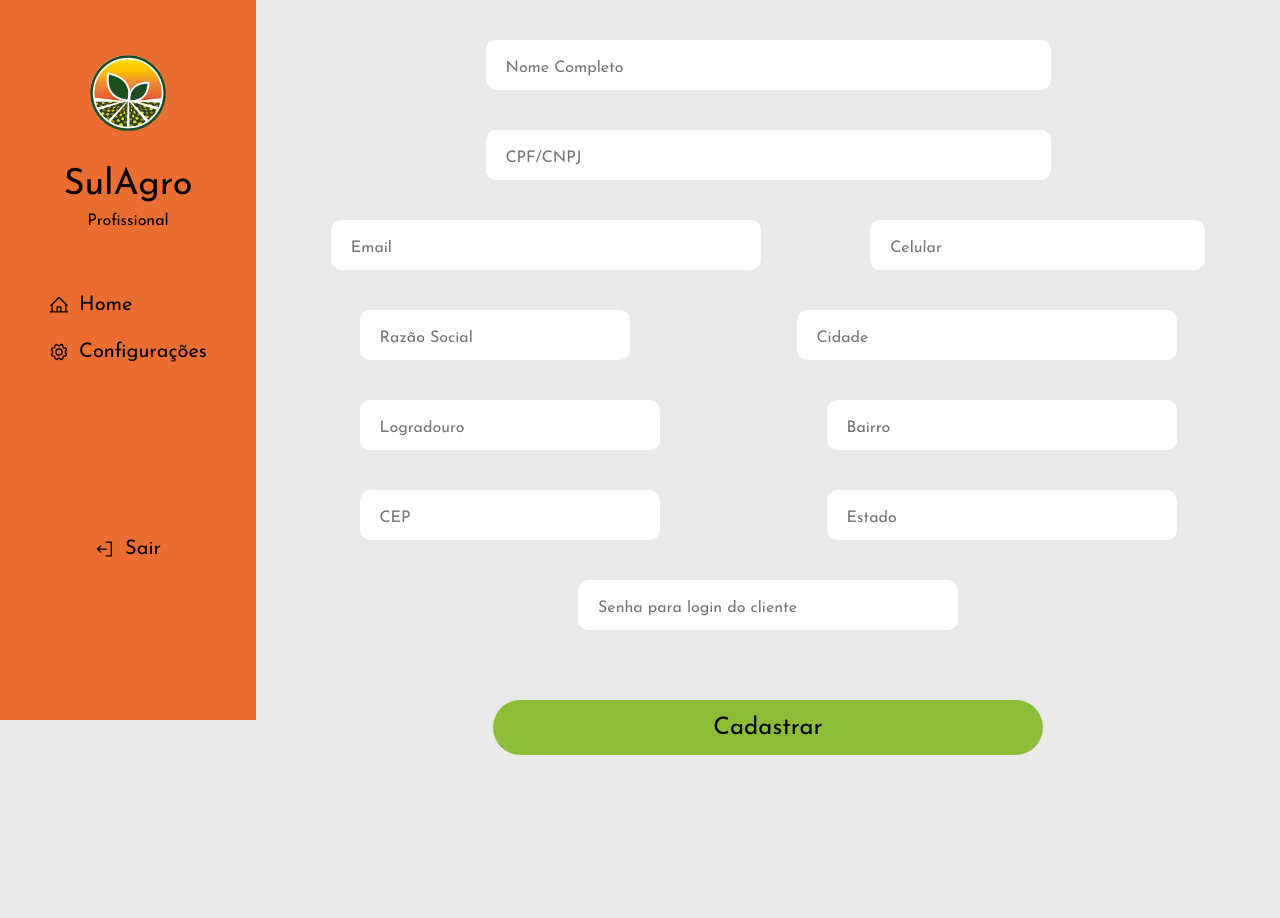
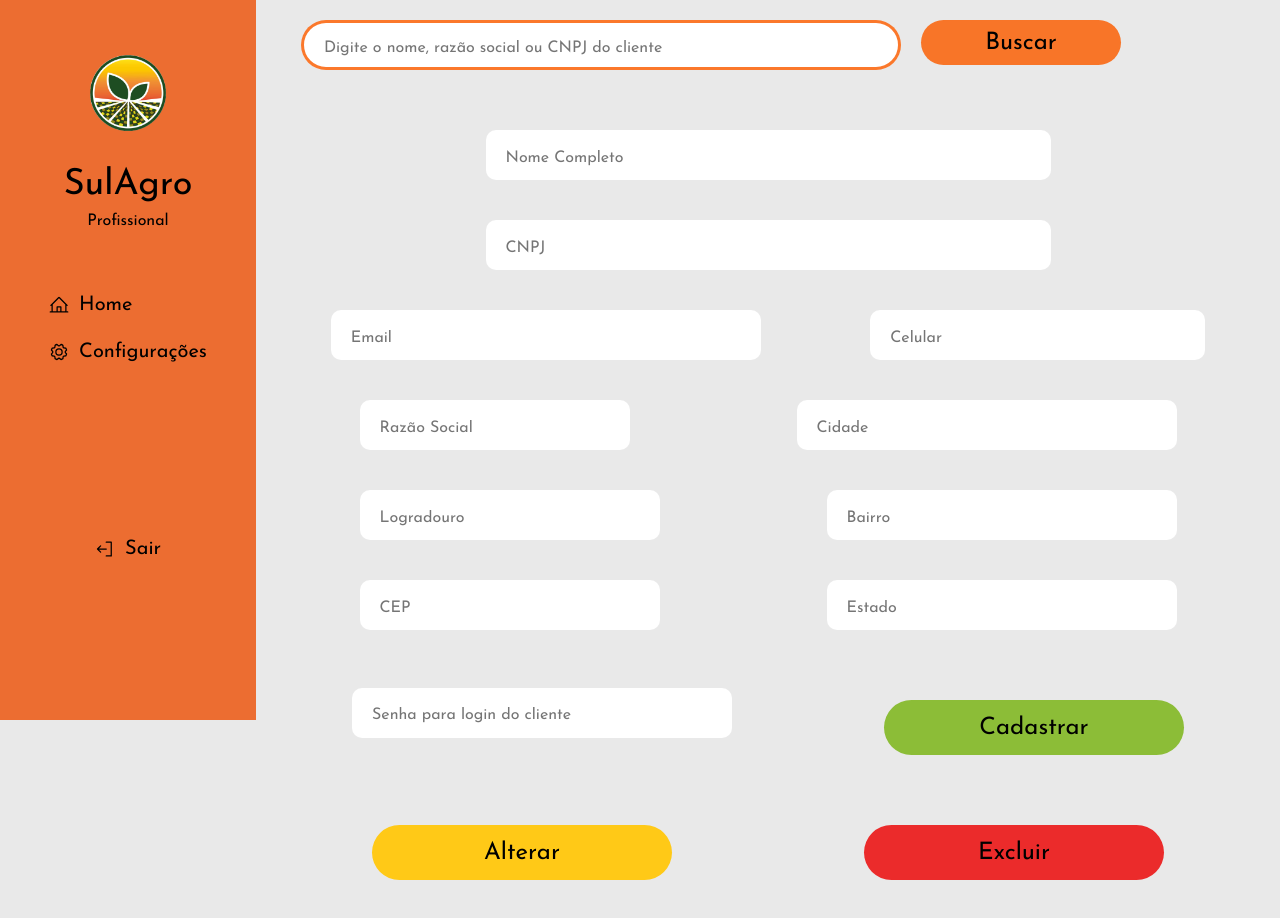
Before and after one commit to RosoIsabela/trabalho-integrador, a React (Vite) app in the folder progII/: page /cadastro-cliente in a window 1280 px wide. Shown: the part 80-998 px from the top of the page. Before the commit the page ends 875 px from the top, so only its background shows below. Built offline with nearby package versions, Linux system fonts and the light colour scheme; sample sign-in values are in the browser's storage.

Commit message:
Alterações no cadastro da pesquisa e no cadastro do cliente

```diff
--- a/progII/src/components/Profissional/Controle Geral/CadastroCliente/inputsCliente.css
+++ b/progII/src/components/Profissional/Controle Geral/CadastroCliente/inputsCliente.css
@@ -9,13 +9,62 @@
     padding: 40px;
 }
 
+.div__search {
+    display: flex;
+    justify-content: left;
+    flex-direction: row;
+    align-items: left;
+    flex-wrap:wrap ;
+    gap: 20px;
+    padding: 20px;
+    padding-left: 45px;
+}
+
+.button__formC.alterar {
+    display: flex;
+    flex-direction: row;
+    justify-content: center;
+    align-items: center;
+
+    background-color: var(--yellow-para-botao);
+}
+
+.button__formC.deletar {
+    display: flex;
+    flex-direction: row;
+    justify-content: center;
+    align-items: center;
+
+    background-color: var(--red-para-botao);
+}
+
+.button__search {
+    border: none;
+    border-radius: 30px;
+    vertical-align:top;
+    font-size: 24px;
+    width: 200px;
+    height: 45px;
+    margin-top: 0;
+    background-color: var(--laranja-nome-empresa);
+    cursor: pointer;
+}
+
+.div__search #search {
+    width: 600px;
+    height: 50px;
+    border-radius: 30px;
+    border-style:solid;
+    border-color:  var(--laranja-nome-empresa);
+}
+
 
 .button__formC {
     border: none;
     border-radius: 30px;
     font-size: 24px;
 
-    width: 550px;
+    width: 300px;
     height: 55px;
     margin-top: 30px;
     background-color: var(--verde-nome-empresa);
@@ -148,3 +197,22 @@
     font-size: 16px;
     padding: 20px 20px 15px 20px;
 }
+
+@media (max-width: 768px) {
+    .div__inputsP {
+        flex-direction: column;
+        align-items: stretch;
+    }
+
+    #nome, #email, #cpf, #celular, #cargo, #logradouro, #bairro, #cidade, #cep, #permissao, #horario, #senha {
+        width: 100%;
+    }
+
+    .button__formP {
+        width: 33%;
+    }
+
+    .button__search{
+        width: 50%;
+    }
+}
--- a/progII/src/components/Profissional/Controle Geral/CadastroCliente/inputsCliente.jsx
+++ b/progII/src/components/Profissional/Controle Geral/CadastroCliente/inputsCliente.jsx
@@ -4,7 +4,7 @@ import axios from "axios";
 
 const InputsCliente = () => {
     const [formData, setFormData] = useState({
-        nome_completo: "",
+        nome: "",
         cnpj: "",
         email: "",
         celular: "",
@@ -17,12 +17,36 @@ const InputsCliente = () => {
         senha: "",
     });
 
+    const [searchQuery, setSearchQuery] = useState('');
+
     const handleChange = (e) => {
         const { id, value } = e.target;
         setFormData((prevState) => ({
             ...prevState,
             [id]: value,
         }));
+    };
+
+    const handleSearchChange = (e) => {
+        setSearchQuery(e.target.value);
+    };
+
+    const handleSearch = async () => {
+        if (!searchQuery) {
+            alert('Digite o nome, razão social ou CNPJ para buscar!');
+            return;
+        }
+
+        try {
+            const response = await axios.get(`http://localhost:4000/buscar_cliente?search=${searchQuery}`);
+            if (response.data.status === 'encontrado' && response.data.data.length === 1) {
+                setFormData(response.data.data[0]); // Preenche os campos com os dados encontrados
+            } else {
+                alert('Nenhum cliente encontrado!');
+            }
+        } catch (error) {
+            alert('Erro ao buscar cliente!');
+        }
     };
 
     const handleSubmit = async (e) => {
@@ -33,38 +57,90 @@ const InputsCliente = () => {
             return;
         }
 
-        const payload = {
-            ...formData,
-            permissao: 0
-        };
-
-        console.log("Dados enviados:", payload);
-
         try {
-            const response = await axios.post("http://localhost:4000/create-cliente", payload);
-            console.log("Resposta do servidor:", response.data);
+            const response = await axios.post("http://localhost:4000/create-cliente", formData);
             alert("Cliente criado com sucesso!");
         } catch (error) {
-            console.error("Erro ao enviar dados:", error);
+            alert("Erro ao criar cliente!");
         }
     };
 
+    const handleAlterar = async () => {
+        try {
+            const response = await axios.put(
+                `http://localhost:4000/update-cliente/${formData.cnpj}`,
+                formData
+            );
+            console.log("Cliente atualizado:", response.data);
+            alert("Alteração realizada com sucesso!");
+        } catch (error) {
+            console.error("Erro ao alterar cliente:", error);
+            alert("Erro ao tentar alterar o cliente.");
+        }
+    };
+
+
+    // Função para excluir cliente
+const handleExcluir = async () => {
+    if (!formData.cnpj) {
+        alert("Informe o CNPJ do cliente para exclusão.");
+        return;
+    }
+    try {
+        const response = await axios.delete(`http://localhost:4000/delete-cliente/${formData.cnpj}`);
+        console.log("Cliente excluído:", response.data);
+        alert("Exclusão realizada com sucesso!");
+
+        setFormData({
+            nome: '',
+            cnpj: '',
+            email: '',
+            celular: '',
+            razao_social: '',
+            cidade: '',
+            logradouro: '',
+            bairro: '',
+            estado: '',
+            cep: '',
+            senha: '',
+        });
+    } catch (error) {
+        console.error("Erro ao excluir cliente:", error);
+        alert("Erro ao tentar excluir o cliente.");
+    }
+};
+
+
     return (
         <div>
+            <div className="div__search">
+                <input
+                    className="inputs__boxsP"
+                    id="search"
+                    type="text"
+                    placeholder="Digite o nome, razão social ou CNPJ do cliente"
+                    value={searchQuery}
+                    onChange={handleSearchChange}
+                />
+                <button className="button__search" type="button" onClick={handleSearch}>
+                    Buscar
+                </button>
+            </div>
+
             <form className="div__inputsC" onSubmit={handleSubmit}>
                 <input
                     className="boxC1"
-                    id="nome_completo"
+                    id="nome"
                     type="text"
                     placeholder="Nome Completo"
-                    value={formData.nome_completo}
+                    value={formData.nome}
                     onChange={handleChange}
                 />
                 <input
                     className="boxC2"
                     id="cnpj"
                     type="text"
-                    placeholder="CPF/CNPJ"
+                    placeholder="CNPJ"
                     value={formData.cnpj}
                     onChange={handleChange}
                 />
@@ -135,7 +211,7 @@ const InputsCliente = () => {
                 <input
                     className="boxC11"
                     id="senha"
-                    type="text"
+                    type="password"
                     placeholder="Senha para login do cliente"
                     value={formData.senha}
                     onChange={handleChange}
@@ -144,6 +220,21 @@ const InputsCliente = () => {
                 <button className="button__formC" type="submit">
                     Cadastrar
                 </button>
+
+                    <button
+                        className="button__formC alterar"
+                        type="button" onClick={handleAlterar}>
+
+
+                        Alterar
+                    </button>
+                    <button
+                        className="button__formC deletar"
+                        type="button"
+                        onClick={handleExcluir}                    >
+                        Excluir
+                    </button>
+
             </form>
         </div>
     );
--- a/progII/src/components/Profissional/Controle Geral/ControleGeral.jsx
+++ b/progII/src/components/Profissional/Controle Geral/ControleGeral.jsx
@@ -9,7 +9,7 @@ function ControleGeral() {
             <SideBar />
             <Controle />
             <CardsCadastros />
-            <CardsGerenciar />
+
         </div>
     )
 }
--- a/progII/src/components/Profissional/Controle Geral/cardsCadastros.jsx
+++ b/progII/src/components/Profissional/Controle Geral/cardsCadastros.jsx
@@ -12,7 +12,7 @@ function CardsCadastros() {
                     <Link className="links__cadastro"  to="/cadastro-cliente">
                         <div className="card__cliente">
                             <div className="div__cadastraCliente">
-                                <p className="card__title">Cadastrar Cliente</p>
+                                <p className="card__title">Gerenciar Clientes</p>
                             </div>
 
                             <img src={imgCliente} alt="imagem moderna para cadastrar clientes" className="img__cards"/>
@@ -22,7 +22,7 @@ function CardsCadastros() {
                     <Link className="links__cadastro"  to="/cadastro-funcionario">
                         <div className="card__funcionario">
                             <div className="div__cadastraFuncionario">
-                                <p className="card__title">Cadastrar Funcionário</p>
+                                <p className="card__title">Gerenciar Funcionários</p>
                             </div>
 
                             <img src={imgFuncionario} alt="varios usuarios funcionario" className="img__cards"/>
--- a/progII/src/components/Profissional/Relatorios/PesquisaDados.css
+++ b/progII/src/components/Profissional/Relatorios/PesquisaDados.css
@@ -18,13 +18,14 @@
 
 .TopBarPesquisa {
     display: flex;
+    flex-direction: column; /* Permitir melhor organização dos selects */
     justify-content: center;
     align-items: center;
     padding: 10px;
     border-radius: 8px;
 }
 
-#faseSelect, #contratoSelect {
+#faseSelect, #contratoSelect, #colaboradorSelect {
     border: none;
     background-color: white;
     color: black;
@@ -35,9 +36,8 @@
     width: 300px;
     height: 40px;
     box-sizing: border-box;
-    margin-bottom: 45px;
+    margin-bottom: 20px; /* Menor espaçamento para todos os selects */
 }
-
 
 .TopBarPesquisa .clienteSelecionado,
 .TopBarPesquisa .cultivarSelecionado {
@@ -101,8 +101,7 @@
     box-sizing: border-box;
 }
 
-
-.saveButton{
+.saveButton {
     width: 100%;
     height: 40px;
     margin-top: 70px;
@@ -120,7 +119,7 @@
     margin-bottom: 20px;
 }
 
-.inputsNote{
+.inputsNote {
     background-color: white;
     height: 70%;
     width: 100%;
@@ -129,7 +128,7 @@
     margin-top: 20px;
 }
 
-.inputsNote input[type="text"]{
+.inputsNote input[type="text"] {
     border-bottom: none;
     font-size: 18px;
     position: absolute;
```
Also changed, not shown: progII/src/components/Profissional/Relatorios/PesquisaDados.jsx (+44 -5 lines), 1 other file (tests, documents, lock files or other folders).
